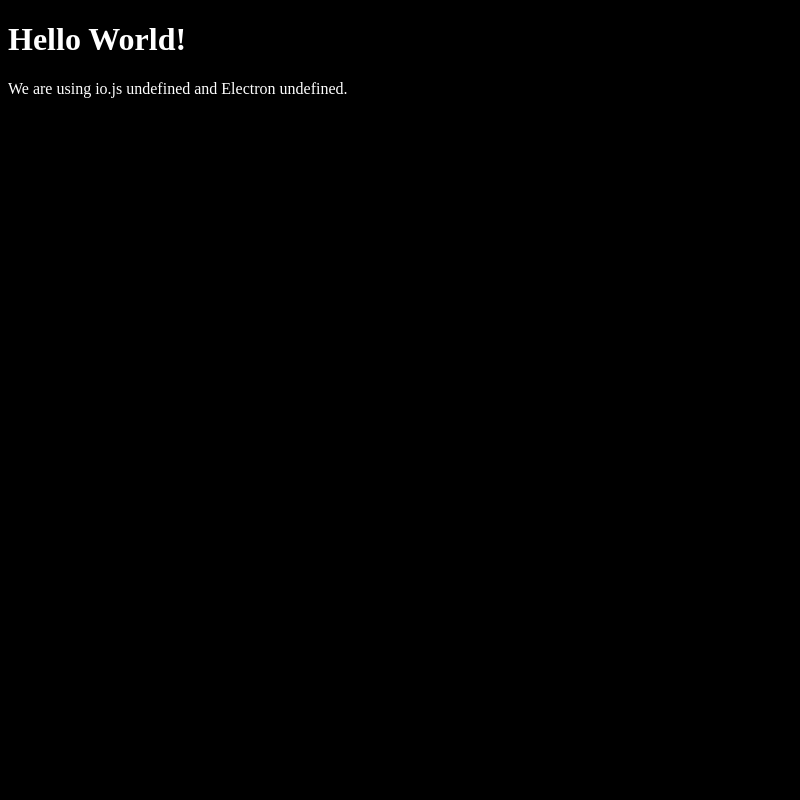
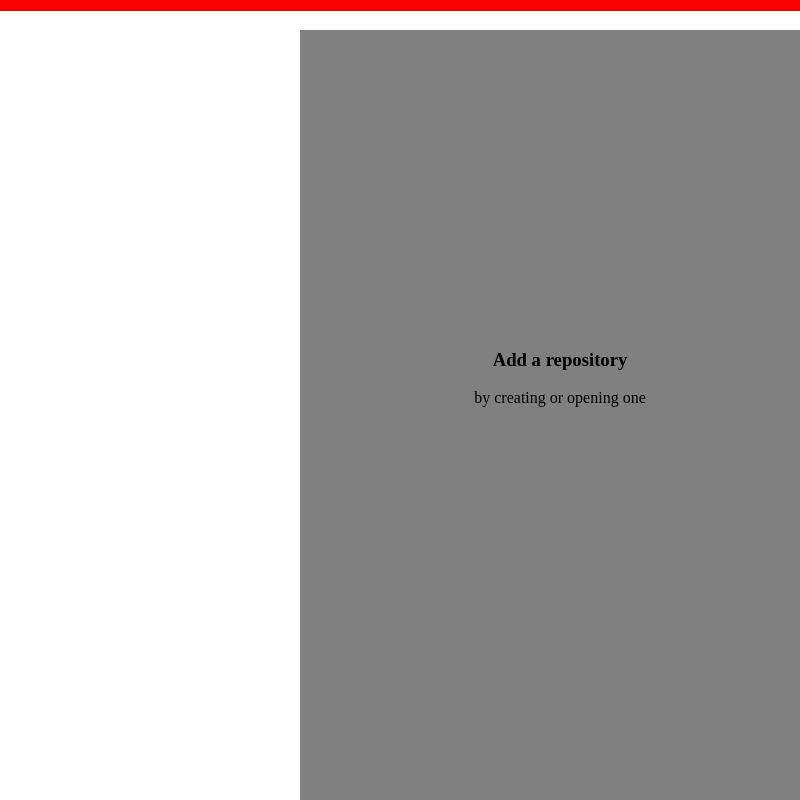
Before and after one commit to gitpie/GitPie, an Electron app: page client/html/index.html in a window 800 px wide. Drawn offline with Linux system fonts and the light colour scheme; no server answers; some icons are missing; files whose address does not match are found by name.

Commit message:
Added the main layout

```diff
--- a/client/css/index.css
+++ b/client/css/index.css
@@ -1,4 +1,67 @@
-body {
-    background: black;
-    color: white;
+@import url("https://cdnjs.cloudflare.com/ajax/libs/octicons/2.2.2/octicons.css");
+
+.create-repo-message {
+    position: absolute;
+    top: 50%;
+    margin-top: -100px;
+    text-align: center;
+    width: 100%;
 }
+
+body, html {
+    margin: 0;
+    padding: 0;
+}
+
+/* top bar */
+.top-bar {
+    background: red;
+    padding-top: 5px;
+    padding-bottom: 6px;
+    position: fixed;
+    top: 0;
+    right: 0;
+    left: 0;
+}
+
+.create-repository {
+   color: white;
+}
+
+.content-wrapper {
+    padding: 0 10px;
+}
+
+/* content */
+.main-container {
+    position: fixed;
+    top: 30px;
+    right: 0;
+    left: 0;
+    bottom: 0;
+    background: blue;
+}
+
+.main-container .section {
+    float: left;
+    height: 100%;
+    position: fixed;
+    top: 30px;
+    bottom: 0;
+}
+
+.main-container .section.left {
+    width: 300px;
+    background: white;
+    left: 0;
+}
+
+.main-container .section.right {
+    left: 300px;
+    right: 0;
+    background: gray;
+}
+
+.main-container .section.right .create-repo-message {
+
+}
--- a/client/html/index.html
+++ b/client/html/index.html
@@ -1,13 +1,33 @@
 <!DOCTYPE html>
 <html>
     <head>
-    <title>Hello World!</title>
+        <title>GitHub</title>
         <script src="../js/index.js"></script>
         <link rel="stylesheet" href="../css/index.css" type="text/css" media="screen" charset="utf-8">
     </head>
     <body>
-    <h1>Hello World!</h1>
-    We are using io.js <script>document.write(process.version)</script>
-    and Electron <script>document.write(process.versions['electron'])</script>.
+        <div class="container-fluid">
+            <div class="top-bar">
+                <div class="content-wrapper">
+                    <div class="create-repository">
+                        <span class="octicon octicon-plus"></span>
+                        <span class="octicon octicon-triangle-down"></span>
+                    </div>
+                </div>
+            </div>
+            <div class="main-container">
+                <div class="section left">
+
+                </div>
+                <div class="section right">
+                    <div class="content-wrapper">
+                        <div class="create-repo-message">
+                            <h3><span class="octicon octicon-repo"></span> Add a repository</h3>
+                            <p>by creating or opening one</p>
+                        </div>
+                    </div>
+                </div>
+            </div>
+        </div>
     </body>
 </html>
--- a/client/js/index.js
+++ /dev/null
@@ -1 +0,0 @@
-alert()
```
Lines whose indentation alone changed are shown as unchanged.
